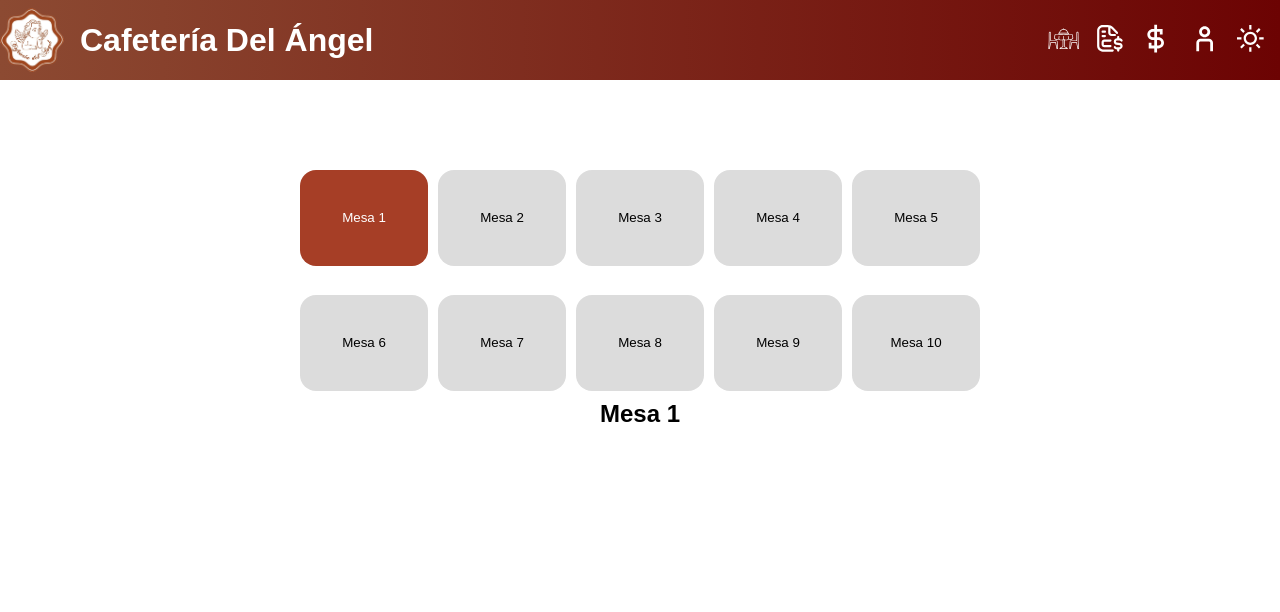
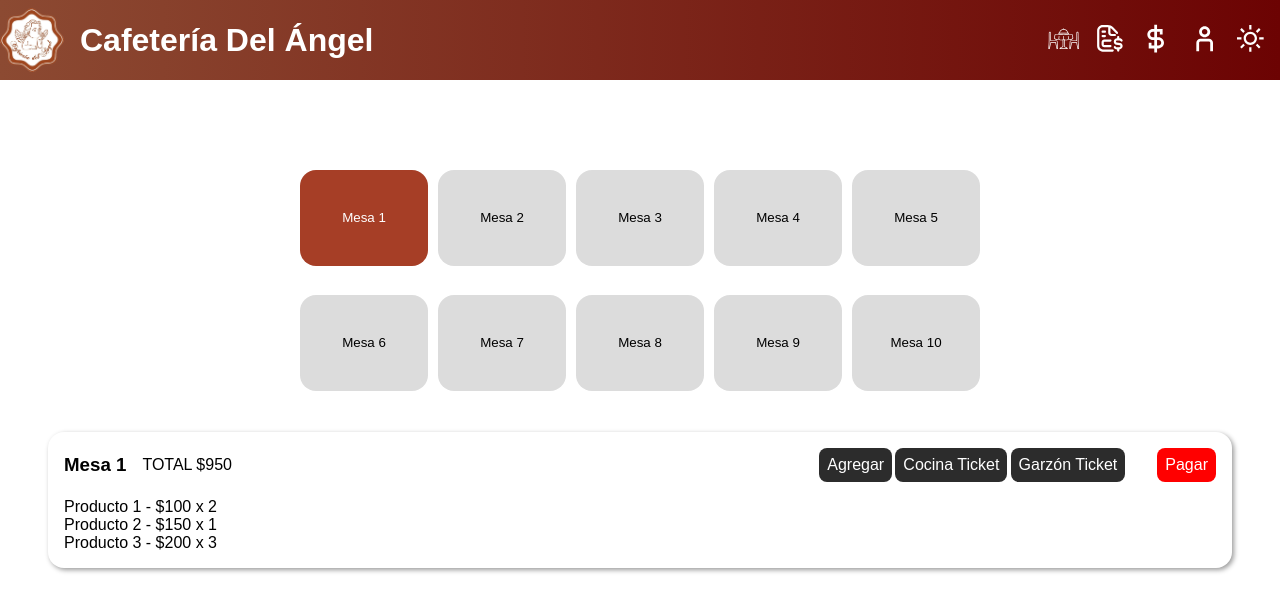
Before and after one commit to Chucaflu11/POS-Cafeteria, a React (Vite) app: page /tables in a window 1280 px wide. Both pictures are taken after a click on the button "Mesa 1". Shown: the top 612 px of the page. Built offline with nearby package versions, Linux system fonts and the light colour scheme; a web font is replaced by a local one.

Commit message:
Frontend: Added content view for tables (using mock data)

```diff
--- a/src/components/Tables/Tables.jsx
+++ b/src/components/Tables/Tables.jsx
@@ -1,6 +1,8 @@
 import React, { useEffect, useState } from 'react';
 
 import { invoke } from '@tauri-apps/api';
+
+import TablesCards from './tablesCards';
 
 import '../../styles/Tables/Tables.css';
 
@@ -14,13 +16,12 @@ function Tables() {
     const renderCard = (mesaNumber) => {
       if (activeCard === mesaNumber) {
         return (
-          <div className="table-card">
-            <h2>Mesa {mesaNumber}</h2>
-          </div>
+            <TablesCards table={mesaNumber} />
         );
       }
       return null;
     };
+
 
     return (
         <div className="tables-content">
@@ -29,7 +30,7 @@ function Tables() {
                 {[...Array(10)].map((_, index) => (
                     <li key={index} className="buttons-list-li">
                     <button
-                        className={activeCard === index + 1 ? 'active' : ''} // Clase 'active' si está seleccionado
+                        className={activeCard === index + 1 ? 'active' : ''}
                         onClick={() => handleButtonClick(index + 1)}
                     >
                         Mesa {index + 1}
--- a/src/components/Tables/TablesCards.jsx
+++ b/src/components/Tables/TablesCards.jsx
@@ -0,0 +1,97 @@
+import React, { useState } from 'react';
+import '../../styles/Tables/TablesCards.css';
+import { invoke } from '@tauri-apps/api';
+
+function TablesCards({ table }) {
+
+    // mock data
+    const tableData = {
+        "mesa": {
+            "id_mesa": 1,
+            "nombre_mesa": "Mesa 1",
+            "transacciones": [
+                {
+                    "id_transaccion_mesa": 1,
+                    "id_producto": 101,
+                    "cantidad": 2,
+                    "producto": {
+                        "nombre_producto": "Producto 1",
+                        "precio_producto": 100,
+                        "id_categoria": 1,
+                        "activo": true
+                    }
+                },
+                {
+                    "id_transaccion_mesa": 2,
+                    "id_producto": 102,
+                    "cantidad": 1,
+                    "producto": {
+                        "nombre_producto": "Producto 2",
+                        "precio_producto": 150,
+                        "id_categoria": 2,
+                        "activo": false
+                    }
+                },
+                {
+                    "id_transaccion_mesa": 3,
+                    "id_producto": 103,
+                    "cantidad": 3,
+                    "producto": {
+                        "nombre_producto": "Producto 3",
+                        "precio_producto": 200,
+                        "id_categoria": 1,
+                        "activo": true
+                    }
+                }
+            ]
+        }
+    };
+
+    const calculateTotal = (transacciones) => {
+        return transacciones.reduce((total, transaccion) => total + transaccion.cantidad * transaccion.producto.precio_producto, 0);
+    };
+
+    const total = calculateTotal(tableData.mesa.transacciones);
+
+    return (
+        <div className="tables-cards">
+                <div className="tables-header">
+                    <div className='tables-details' >
+                        <h3>{tableData.mesa.nombre_mesa}</h3>
+                        <p>TOTAL  ${total}</p>
+                    </div>
+                    <div className="tables-content-buttons">
+
+                        <div className="tables-card-buttons">
+                            <button>
+                                Agregar
+                            </button>
+
+                            <button>
+                                Cocina Ticket
+                            </button>
+
+                            <button>
+                                Garzón Ticket
+                            </button>
+                            </div>
+                            <button className="tables-card-pay-button">
+                                Pagar
+                            </button>
+                    </div>
+                </div>
+
+                <div className="tables-products-details">
+                    <ul className='tables-products-list'>
+                        {tableData.mesa.transacciones.map((transaccion, index) => (
+                            <li key={`${transaccion.id_transaccion_mesa}-${index}`}>
+                                {transaccion.producto.nombre_producto} - ${transaccion.producto.precio_producto} x {transaccion.cantidad}
+                            </li>
+                        ))}
+                    </ul>
+                </div>
+        </div>
+    );
+}
+
+export default TablesCards;
--- a/src/styles/Tables/TablesCards.css
+++ b/src/styles/Tables/TablesCards.css
@@ -0,0 +1,66 @@
+.tables-cards {
+    display: flex;
+    flex-direction: column;
+    width: 90%;
+    margin-top: 2rem;
+    padding: 1rem;
+    border-radius: 1rem;
+    box-shadow: 2px 2px 5px rgba(0, 0, 0, 0.4);
+}
+
+.tables-header {
+    display: flex;
+    flex-direction: row;
+    justify-content: space-between;
+    align-items: center;
+    margin-bottom: 1rem;
+}
+
+.tables-details {
+    display: flex;
+    flex-direction: row;
+    align-items: center;
+    gap: 1rem;
+}
+
+.tables-content-buttons {
+    display: flex;
+    flex-direction: row;
+    gap: 2rem;
+}
+
+.tables-card-buttons {
+    display: flex;
+    flex-direction: row;
+    gap: 0.2rem;
+}
+
+.tables-card-buttons button {
+    background-color: var(--text-color-fourth);
+    color: var(--text-color-secondary);
+    border: none;
+    font-size: 1rem;
+    border-radius: 0.5rem;
+    cursor: pointer;
+    padding: 0.5rem;
+}
+
+.tables-card-pay-button {
+    background-color: red !important;
+    color: var(--text-color-secondary);
+    border: none;
+    font-size: 1rem;
+    border-radius: 0.5rem;
+    cursor: pointer;
+    padding: 0.5rem;
+}
+
+.tables-products-details {
+    display: flex;
+    flex-direction: column;
+    gap: 1rem;
+}
+
+.tables-products-list {
+    list-style: none;
+}
```
